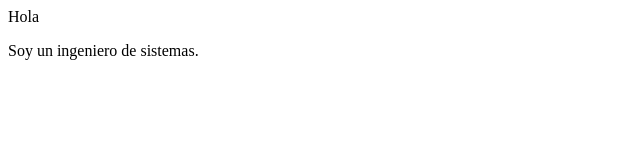
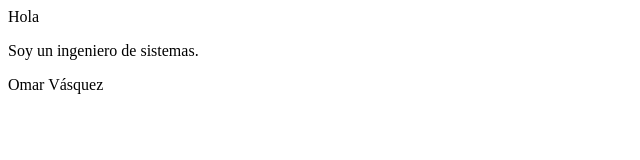
Before and after one commit to omarvs91/test, a plain HTML site: page index.html in a window 1280 px wide. Shown: the whole page, without its empty margins (0-640 px from the left). Drawn offline with Linux system fonts and the light colour scheme.

```diff
--- a/index.html
+++ b/index.html
@@ -5,5 +5,6 @@
 	<body>
 		<p>Hola</p>
 		<p>Soy un ingeniero de sistemas.</p>
+		<p>Omar Vásquez</p>
 	</body>
 </html>
```
Also changed, not shown: maradona.txt (deleted), pele.txt (deleted), test.txt (deleted), test2.txt (deleted), test3.txt (deleted).
